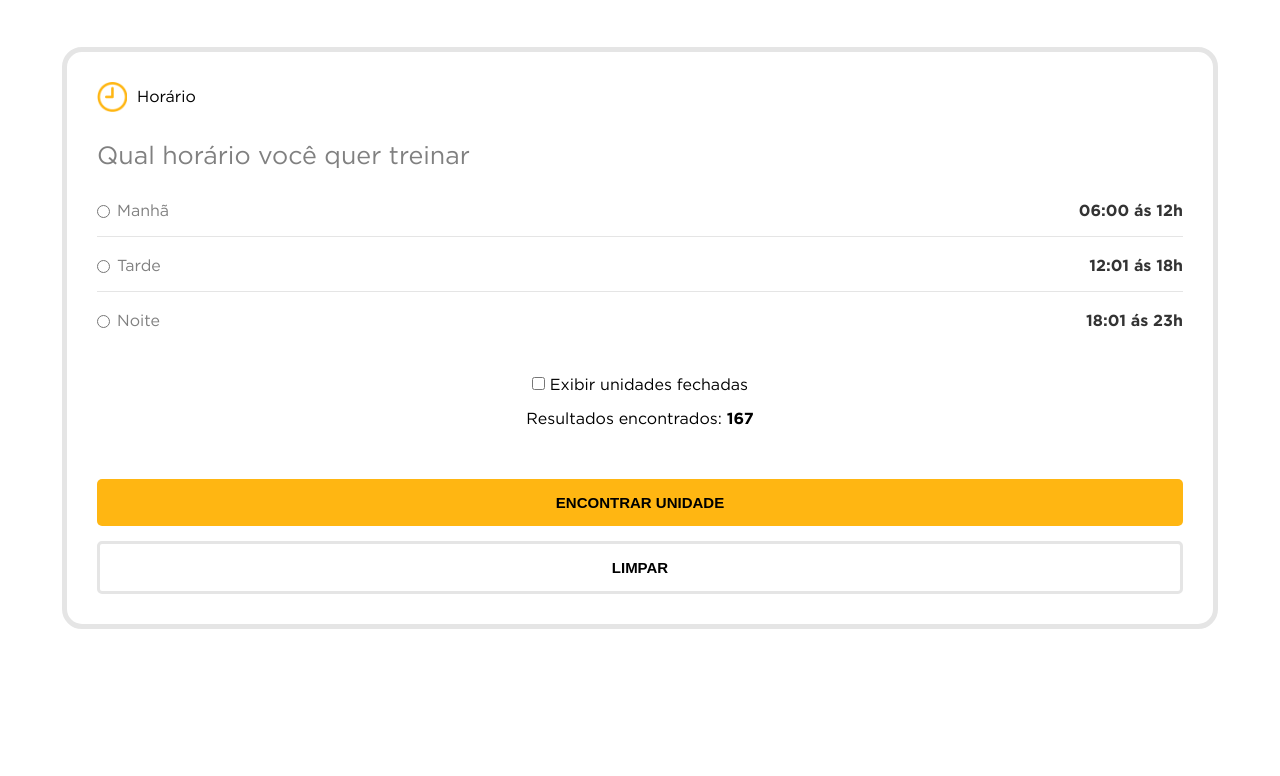
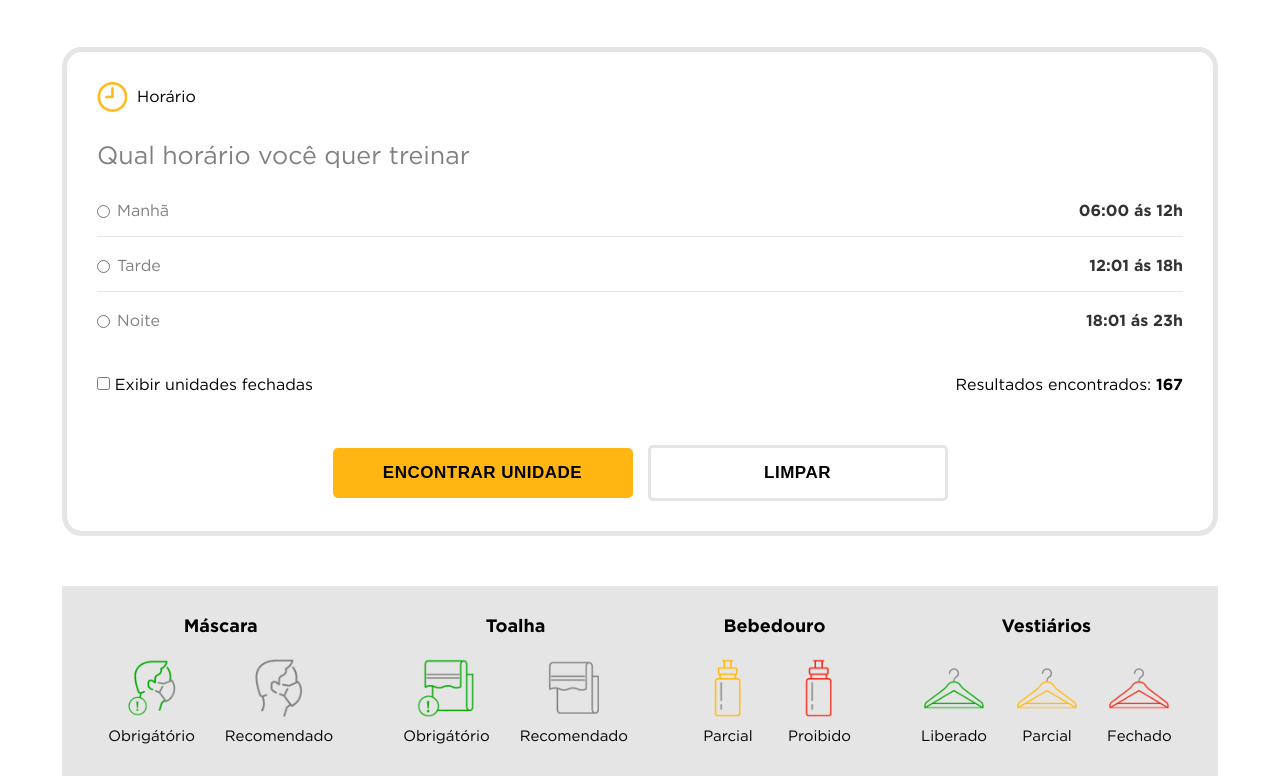
Before and after one commit to gabrielalencs/Smarfit-Gyms-Search, a plain HTML site: page index.html in a window 1280 px wide. Shown: the part 387-1163 px from the top of the page. Before the commit the page ends 1016 px from the top, so only its background shows below. Drawn offline with Linux system fonts and the light colour scheme.

Commit message:
feat: ends recommendations section

```diff
--- a/assets/scss/app.scss
+++ b/assets/scss/app.scss
@@ -3,3 +3,4 @@
 @use 'layout/header';
 @use 'layout/mainInfos';
 @use 'layout/containerSchedules';
+@use 'layout/containerRecommendations';
--- a/assets/scss/base/_breakpoints.scss
+++ b/assets/scss/base/_breakpoints.scss
@@ -1,16 +1,16 @@
-@mixin tablets {
+@mixin tablet {
     @media (width >= 768px) {
         @content
     }
 }
 
-@mixin laptops {
+@mixin laptop {
     @media (width >= 992px) {
         @content
     }
 }
 
-@mixin desktops {
+@mixin desktop {
     @media (width >= 1200px) {
         @content
     }
--- /dev/null
+++ b/assets/scss/layout/_containerRecommendations.scss
@@ -0,0 +1,55 @@
+@use '../base/colors' as color;
+@use '../base/breakpoints' as media;
+
+.container-recommendations {
+    margin: 5rem 3rem 0;
+    background-color: color.$light-text;
+    display: flex;
+    flex-direction: column;
+    align-items: center;
+    gap: 5rem;
+    padding: 3rem 2rem;
+
+    @include media.tablet {
+        flex-direction: row;
+        justify-content: center;
+        align-items: flex-end;
+        gap: 7rem;
+        flex-wrap: wrap;
+    }
+
+    .recommendations__item {
+        text-align: center;
+
+        h4 {
+            font-size: 1.8rem;
+            margin-bottom: 2rem;
+        }
+    }
+
+    .recommendation__icons {
+        display: flex;
+        justify-content: center;
+        flex-wrap: wrap;
+        gap: 3rem;
+
+        div {
+            display: flex;
+            flex-direction: column;
+            align-items: center;
+            gap: 1rem;
+        }
+
+        img {
+            width: 7rem;
+
+            @include media.tablet {
+                width: 6rem;
+            }
+        }
+
+        span {
+            font-size: 1.5rem;
+        }
+    }
+}
--- a/assets/scss/layout/_containerSchedules.scss
+++ b/assets/scss/layout/_containerSchedules.scss
@@ -1,6 +1,5 @@
 @use '../base/colors' as color;
 @use '../base/breakpoints' as media;
-
 
 .container-schedules {
     margin: 5rem 3rem 0;
@@ -71,6 +70,10 @@
         justify-content: space-between;
         font-size: 1.6rem;
 
+        @include media.tablet {
+            flex-direction: row;
+        }
+
         .academy-closed span {
             font-weight: 600;
         }
@@ -83,6 +86,11 @@
         align-items: center;
         gap: 1.5rem;
 
+        @include media.tablet {
+            flex-direction: row;
+            justify-content: center;
+        }
+
         button {
             width: 100%;
             color: color.$black-primary;
@@ -91,7 +99,13 @@
             border-radius: .5rem;
             font-size: 1.5rem;
             text-transform: uppercase;
-            font-weight: 600;
+            font-weight: 700;
+            letter-spacing: .5px;
+
+            @include media.tablet {
+                font-size: 1.7rem;
+                width: 30rem;
+            }
         }
 
         & button:first-child {
--- a/assets/scss/layout/_header.scss
+++ b/assets/scss/layout/_header.scss
@@ -6,7 +6,7 @@
     text-align: center;
     padding: 3rem;
 
-    @include media.tablets {
+    @include media.tablet {
         padding: 4rem;
     }
 
@@ -14,7 +14,7 @@
         width: 55%;
         max-width: 17.0rem;
 
-        @include media.tablets {
+        @include media.tablet {
             max-width: 22rem;
         }
     }
--- a/index.html
+++ b/index.html
@@ -88,6 +88,77 @@
                 </div>
             </div>
         </div>
+
+        <div class="container-recommendations">
+            <div class="recommendations__item">
+                <h4>Máscara</h4>
+
+                <div class="recommendation__icons">
+                    <div>
+                        <img src="assets/images/required-mask.png" alt="icon required mask">
+                        <span>Obrigátório</span>
+                    </div>
+
+                    <div>
+                        <img src="assets/images/recommended-mask.png" alt="icon recommended mask">
+                        <span>Recomendado</span>
+                    </div>
+                </div>
+            </div>
+
+            <div class="recommendations__item">
+                <h4>Toalha</h4>
+
+                <div class="recommendation__icons">
+                    <div>
+                        <img src="assets/images/required-towel.png" alt="icon required mask">
+                        <span>Obrigátório</span>
+                    </div>
+
+                    <div>
+                        <img src="assets/images/recommended-towel.png" alt="icon recommended mask">
+                        <span>Recomendado</span>
+                    </div>
+                </div>
+            </div>
+
+            <div class="recommendations__item">
+                <h4>Bebedouro</h4>
+
+                <div class="recommendation__icons">
+                    <div>
+                        <img src="assets/images/partial-fountain.png" alt="icon partial fountain">
+                        <span>Parcial</span>
+                    </div>
+
+                    <div>
+                        <img src="assets/images/not_allowed-fountain.png" alt="icon not allowed fountain">
+                        <span>Proibido</span>
+                    </div>
+                </div>
+            </div>
+
+            <div class="recommendations__item">
+                <h4>Vestiários</h4>
+
+                <div class="recommendation__icons">
+                    <div>
+                        <img src="assets/images/allowed-lockerroom.png" alt="icon allowed lockerroom">
+                        <span>Liberado</span>
+                    </div>
+
+                    <div>
+                        <img src="assets/images/partial-lockerroom.png" alt="icon partial-lockerroom">
+                        <span>Parcial</span>
+                    </div>
+
+                    <div>
+                        <img src="assets/images/closed-lockerroom.png" alt="icon closed lockerroom">
+                        <span>Fechado</span>
+                    </div>
+                </div>
+            </div>
+        </div>
     </main>
 </body>
 
```
Also changed, not shown: assets/css/app.css, 1 other file.
